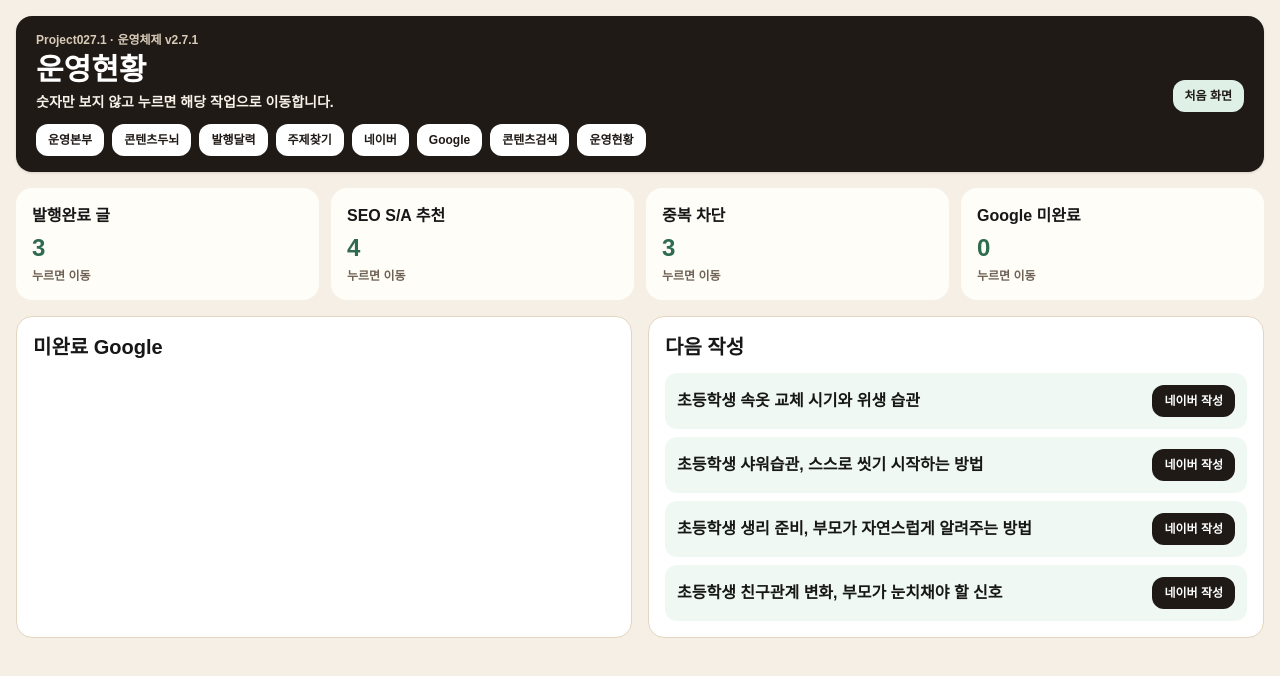
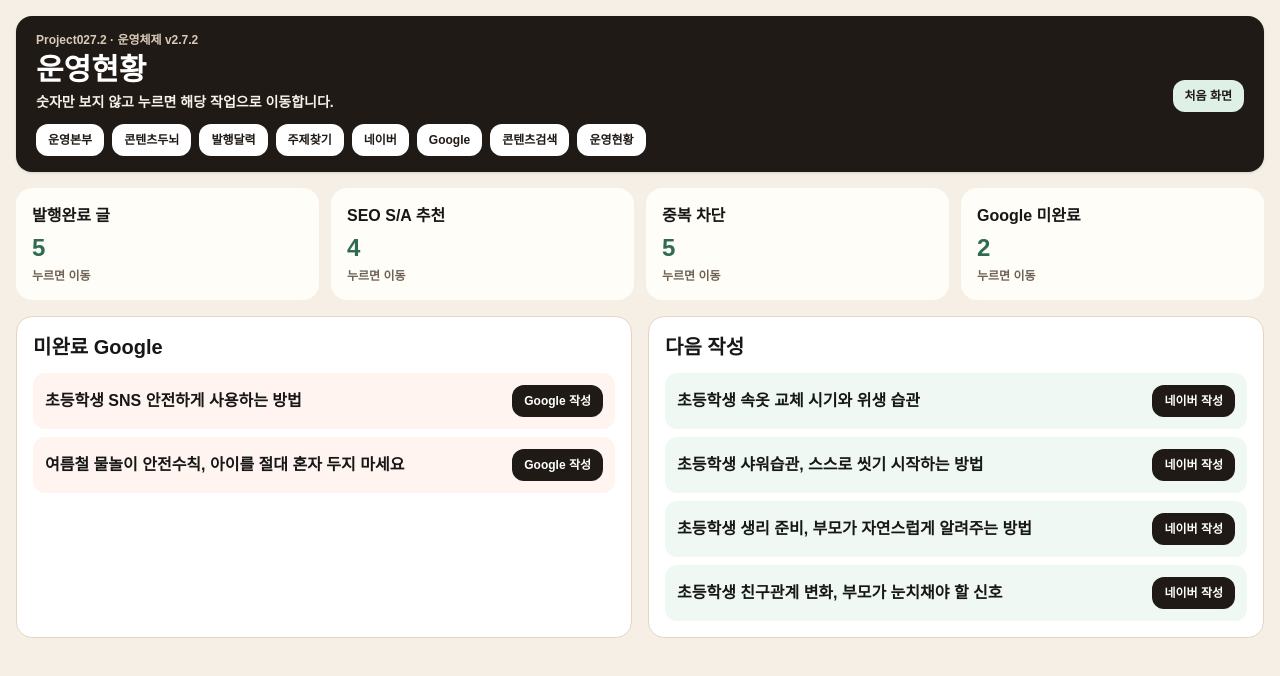
Before and after one commit to yusun7749-art/LifeBookMom-OS, a Next.js app: page /dashboard in a window 1280 px wide. Shown: the top 676 px of the page. Built offline with nearby package versions, Linux system fonts and the light colour scheme.

Commit message:
Project027.2 Hotfix Data Exports

```diff
--- a/data/v4/usableERP.ts
+++ b/data/v4/usableERP.ts
@@ -1,8 +1,8 @@
 export const erpMeta = {
-  project: "Project027.1",
+  project: "Project027.2",
   title: "생활백서맘 운영본부",
   subtitle: "중복은 막고, 연관 주제는 SEO 등급 기준으로 추천합니다.",
-  version: "운영체제 v2.7.1",
+  version: "운영체제 v2.7.2",
 };
 
 export const menu = [
@@ -50,6 +50,28 @@ export const published = [
     keywords: ["여드름", "피부", "세안", "위생"],
     point: "초기 여드름과 순한 관리",
   },
+  {
+    id: "p004",
+    date: "2026-06-27",
+    title: "초등학생 SNS 안전하게 사용하는 방법",
+    group: "디지털",
+    naver: "발행완료",
+    google: "작성중",
+    image: "완료",
+    keywords: ["SNS", "계정보호", "DM", "친구추가"],
+    point: "SNS 계정 보호와 부모 설정",
+  },
+  {
+    id: "p005",
+    date: "2026-06-26",
+    title: "여름철 물놀이 안전수칙, 아이를 절대 혼자 두지 마세요",
+    group: "안전",
+    naver: "발행완료",
+    google: "미작성",
+    image: "완료",
+    keywords: ["물놀이", "구명조끼", "방수팩", "안전"],
+    point: "여름 물놀이 안전수칙",
+  },
 ];
 
 export const recommended = [
@@ -95,13 +117,18 @@ export const blocked = [
   { title: "초등학생 체취 변화", reason: "이미 발행완료" },
   { title: "초3 사춘기 신호", reason: "이미 발행완료" },
   { title: "초3 여드름", reason: "이미 발행완료" },
+  { title: "초등학생 SNS 안전", reason: "이미 발행완료" },
+  { title: "여름철 물놀이 안전수칙", reason: "이미 발행완료" },
 ];
 
-export const stats = [
-  { title: "발행완료 글", value: published.length, link: "/cms-search" },
-  { title: "SEO S/A 추천", value: recommended.filter((r) => r.seoGrade === "S" || r.seoGrade === "A").length, link: "/ideas" },
-  { title: "중복 차단", value: blocked.length, link: "/content-brain" },
-  { title: "Google 미완료", value: 0, link: "/google-board" },
+export const calendarItems = [
+  { date: "2026-06-24", title: "자기주도학습", naver: "발행완료", google: "발행완료", image: "완료" },
+  { date: "2026-06-25", title: "장마철 준비물", naver: "발행완료", google: "발행완료", image: "완료" },
+  { date: "2026-06-26", title: "물놀이 안전수칙", naver: "발행완료", google: "미작성", image: "완료" },
+  { date: "2026-06-27", title: "SNS 안전", naver: "발행완료", google: "작성중", image: "완료" },
+  { date: "2026-06-28", title: "체취 변화 / 사춘기", naver: "발행완료", google: "발행완료", image: "완료" },
+  { date: "2026-06-29", title: "속옷 교체 시기", naver: "작성예정", google: "작성예정", image: "대기" },
+  { date: "2026-06-30", title: "샤워습관", naver: "추천", google: "추천", image: "대기" },
 ];
 
 export const contentMap = [
@@ -109,6 +136,65 @@ export const contentMap = [
   { group: "디지털", done: ["SNS 안전"], todo: ["단체채팅방 예절", "스마트폰 가족규칙", "게임 시간", "유튜브 시청 규칙"] },
   { group: "안전", done: ["물놀이"], todo: ["횡단보도", "유괴 예방", "장마철 준비물", "참진드기", "등하교 안전"] },
 ];
+
+export const stats = [
+  { title: "발행완료 글", value: published.length, link: "/cms-search" },
+  { title: "SEO S/A 추천", value: recommended.filter((r) => r.seoGrade === "S" || r.seoGrade === "A").length, link: "/ideas" },
+  { title: "중복 차단", value: blocked.length, link: "/content-brain" },
+  { title: "Google 미완료", value: published.filter((p) => p.google !== "발행완료").length, link: "/google-board" },
+];
+
+export const progress = [
+  { label: "애드센스 승인 목표", current: 17, total: 100 },
+  { label: "애드포스트 승인 목표", current: 22, total: 80 },
+  { label: "이번 달 발행 목표", current: 8, total: 60 },
+  { label: "중복 차단 적용", current: blocked.length, total: blocked.length },
+];
+
+export const todayTasks = [
+  { label: "네이버 작성", count: 2, status: "대기" },
+  { label: "Google 작성", count: 2, status: "대기" },
+  { label: "이미지 제작", count: 2, status: "대기" },
+  { label: "발행대기", count: 2, status: "확인 필요" },
+  { label: "중복 위험", count: blocked.length, status: "주의" },
+  { label: "SEO 추천", count: recommended.length, status: "추천" },
+];
+
+export const todayTopicCandidates = recommended.map((item) => ({
+  title: item.title,
+  naver: "추천",
+  google: "추천",
+  image: "대기",
+  publish: "미완료",
+  reason: `${item.reason} · SEO ${item.seoGrade}등급`,
+}));
+
+export const plannerDays = calendarItems.map((item) => ({
+  day: item.date.slice(-2),
+  status: item.title,
+  type: item.naver === "발행완료" ? "완료" : "예정",
+}));
+
+export const ideaCategories = ["학교", "건강", "생활", "교육", "디지털", "방학", "계절", "안전", "친구관계", "성장"];
+
+export const keywordIdeas = recommended.map((item) => item.title);
+
+export const platformStatus = [
+  { platform: "네이버", title: "생활백서맘 말투 중심 원고", current: "작성 대기", required: ["제목 1개", "본문", "체크리스트", "FAQ", "추천템", "해시태그", "쿠팡고지문"] },
+  { platform: "Google", title: "SEO 구조 중심 원고", current: "작성 대기", required: ["SEO 제목", "구조화 본문", "FAQ", "내부링크", "요약", "검색 의도"] },
+];
+
+export const publishFlow = ["원고 작성", "중복 검사", "이미지 승인", "네이버 발행", "Google 발행", "CMS 반영", "달력 반영", "통계 반영"];
+
+export const cmsSearchTabs = ["작성됨", "작성예정", "중복", "추천", "네이버", "Google", "이미지"];
+
+export function writeUrl(title: string, mode = "naver") {
+  return `/content-studio?topic=${encodeURIComponent(title)}&mode=${mode}`;
+}
+
+export function searchUrl(query: string) {
+  return `/cms-search?q=${encodeURIComponent(query)}`;
+}
 
 export function duplicateCheck(query: string) {
   const q = query.replace(/\s+/g, "").toLowerCase();
```
Also changed, not shown: 1 other file (tests, documents, lock files or other folders).
